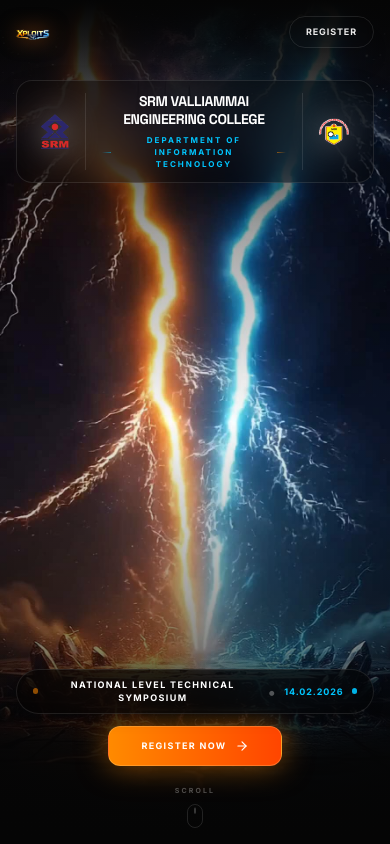
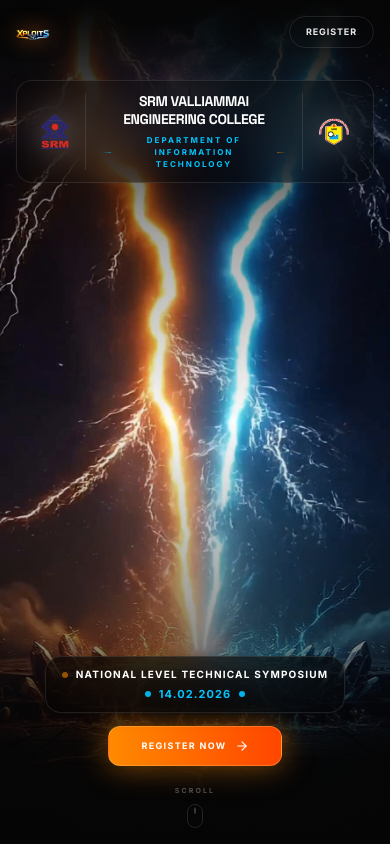
Before and after one commit to subhikshaparamanandam/xploits26itsymposium, a React (Vite) app: page / in a window 390 px wide. Shown: the top 844 px of the page. Built offline with nearby package versions, Linux system fonts and the light colour scheme.

Commit message:
Fix mobile alignment for hero badge, speed up image sequence, remove Fire and Ice Edition from footer

```diff
--- a/App.tsx
+++ b/App.tsx
@@ -115,7 +115,7 @@ const App: React.FC = () => {
 
     const handleScroll = () => {
       const currentScrollY = window.scrollY;
-      const heroScrollHeight = window.innerHeight * 2.5; // 300vh hero section
+      const heroScrollHeight = window.innerHeight * 1.5; // 200vh hero section
 
       setIsScrolled(currentScrollY > 50);
       // Hide header during hero animation scroll (between 50px and end of hero section)
@@ -230,16 +230,22 @@ const App: React.FC = () => {
           <div className="relative z-20 pb-4 md:pb-8 space-y-3 md:space-y-4">
             {/* Event Title Badge */}
             <div className="flex flex-col items-center">
-              <div className="inline-flex items-center gap-2 md:gap-3 px-4 md:px-6 py-2 md:py-2.5 backdrop-blur-xl bg-black/50 rounded-full border border-white/10 shadow-lg">
+              <div className="inline-flex flex-col sm:flex-row items-center justify-center gap-1 sm:gap-2 md:gap-3 px-4 md:px-6 py-2.5 md:py-2.5 backdrop-blur-xl bg-black/50 rounded-2xl sm:rounded-full border border-white/10 shadow-lg">
+                <div className="flex items-center gap-2">
                   <div className="w-1.5 h-1.5 rounded-full bg-fire animate-pulse"></div>
-                <p className="text-[9px] sm:text-[10px] md:text-xs text-white tracking-[0.15em] uppercase font-bold">
+                  <p className="text-[10px] sm:text-[10px] md:text-xs text-white tracking-[0.12em] sm:tracking-[0.15em] uppercase font-bold text-center">
                     National Level Technical Symposium
                   </p>
-                <span className="text-white/30">•</span>
-                <p className="text-[9px] sm:text-[10px] md:text-xs text-ice tracking-[0.1em] font-black">
+                  <div className="hidden sm:block w-1.5 h-1.5 rounded-full bg-fire animate-pulse"></div>
+                </div>
+                <div className="hidden sm:block text-white/30">•</div>
+                <div className="flex items-center gap-2">
+                  <div className="w-1.5 h-1.5 rounded-full bg-ice animate-pulse sm:hidden" style={{ animationDelay: '0.5s' }}></div>
+                  <p className="text-[11px] sm:text-[10px] md:text-xs text-ice tracking-[0.1em] font-black">
                     14.02.2026
                   </p>
                   <div className="w-1.5 h-1.5 rounded-full bg-ice animate-pulse" style={{ animationDelay: '0.5s' }}></div>
+                </div>
               </div>
             </div>
 
@@ -569,8 +575,6 @@ const App: React.FC = () => {
           <div className="pt-8 md:pt-12 border-t border-white/5 flex flex-col md:flex-row justify-between items-center text-[8px] md:text-[10px] font-bold tracking-[0.2em] md:tracking-[0.3em] text-gray-600 uppercase text-center md:text-left gap-4">
             <div className="flex flex-col md:flex-row items-center gap-2 md:gap-6">
               <p>&copy; 2026 XPLOITS. Authorized Personnel Only.</p>
-              <div className="hidden md:block w-10 h-[1px] bg-white/10"></div>
-              <div className="text-fire">Fire & Ice Edition</div>
             </div>
             <div className="flex space-x-6 md:space-x-10">
               <a href="#" className="hover:text-white transition-colors">Security</a>
--- a/components/ui/HeroScrollSequence.tsx
+++ b/components/ui/HeroScrollSequence.tsx
@@ -186,7 +186,7 @@ const HeroScrollSequence: React.FC<HeroScrollSequenceProps> = ({
         <section
             ref={containerRef}
             className="relative w-full overflow-visible"
-            style={{ height: '300vh', backgroundColor: '#000' }}
+            style={{ height: '200vh', backgroundColor: '#000' }}
         >
             <div
                 style={{
```
Lines whose indentation alone changed are shown as unchanged.
